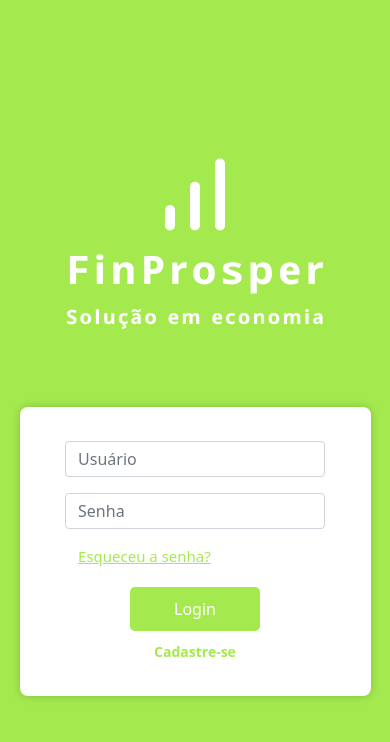
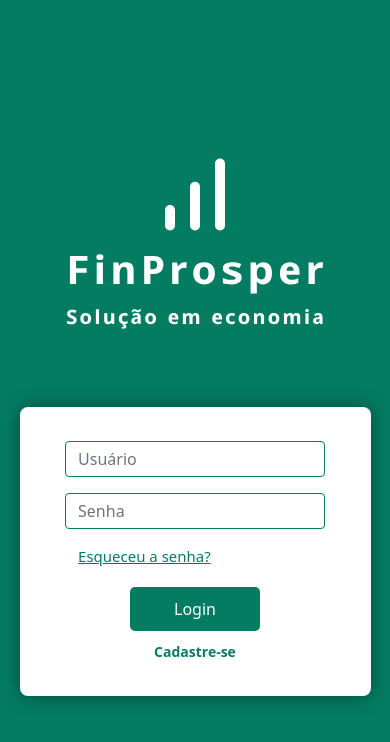
Before and after one commit to LeonardoLobas/FinTech, a plain HTML site: page index.html in a window 390 px wide. Drawn offline with nearby package versions, Linux system fonts and the light colour scheme.

Commit message:
Finalizado

```diff
--- a/style.css
+++ b/style.css
@@ -13,7 +13,7 @@
 }
 
 .login-right-color {
-    background: linear-gradient(to right, #a4ea4f 45%, #fff 40%);
+    background: linear-gradient(to right, #047c62 45%, #fff 40%);
     display: flex;
     justify-content: center;
     align-items: center;
@@ -49,12 +49,13 @@
     width: 90%;
     height: 40px;
     margin-bottom: 10px;
+    border: 0.5px solid #047c62;
 }
 
 .custom-input:focus {
     outline: none;
     box-shadow: none;
-    border: solid 2px #a4ea4f;
+    border: solid 2px #047c62;
 }
 
 .Register-forget{
@@ -66,13 +67,13 @@
 }
 
 .Register-forget a{
-    color: #a4ea4f;
+    color: #047c62;
     font-size: 15px;
 }
 
 .register-link {
     margin-top: 10px;
-    color: #a4ea4f;
+    color: #047c62;
     text-decoration: none;
     font-size: 14px;
     font-weight: bold;
@@ -80,12 +81,12 @@
 
 .register-link:hover {
     text-decoration: underline;
-    color: #5bb100;
+    color: #047c62;
 }
 
 button {
     margin-top: 10px;
-    background-color: #a4ea4f;
+    background-color: #047c62;
     color: white;
     border: none;
     padding: 10px 20px;
@@ -95,7 +96,8 @@ button {
 }
 
 button:hover {
-    background-color: #5bb100;
+    background-color: #035D4A
+    ;
 }
 
 .svg-mobile {
@@ -104,7 +106,7 @@ button:hover {
 
 @media (max-width: 700px) {
     .login-right-color {
-        background:  #a4ea4f !important;
+        background:  #047c62 !important;
         height: 100vh;
         width: 100%;
         display: flex;
@@ -117,7 +119,7 @@ button:hover {
         height: auto;
         padding: 20px;
         border-radius: 8px;
-        box-shadow: 0 0 10px rgba(0, 0, 0, 0.2);
+        box-shadow: 0 0 20px rgba(0, 0, 0, 0.4);
         margin-top: 20%;
         gap: 20px;
     }
```
